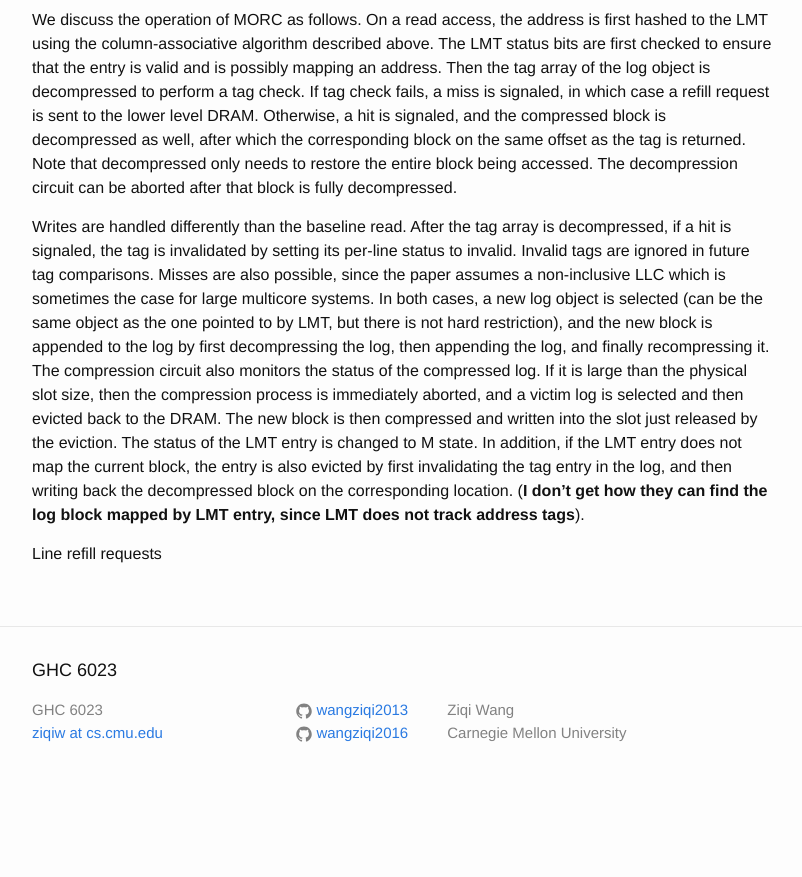
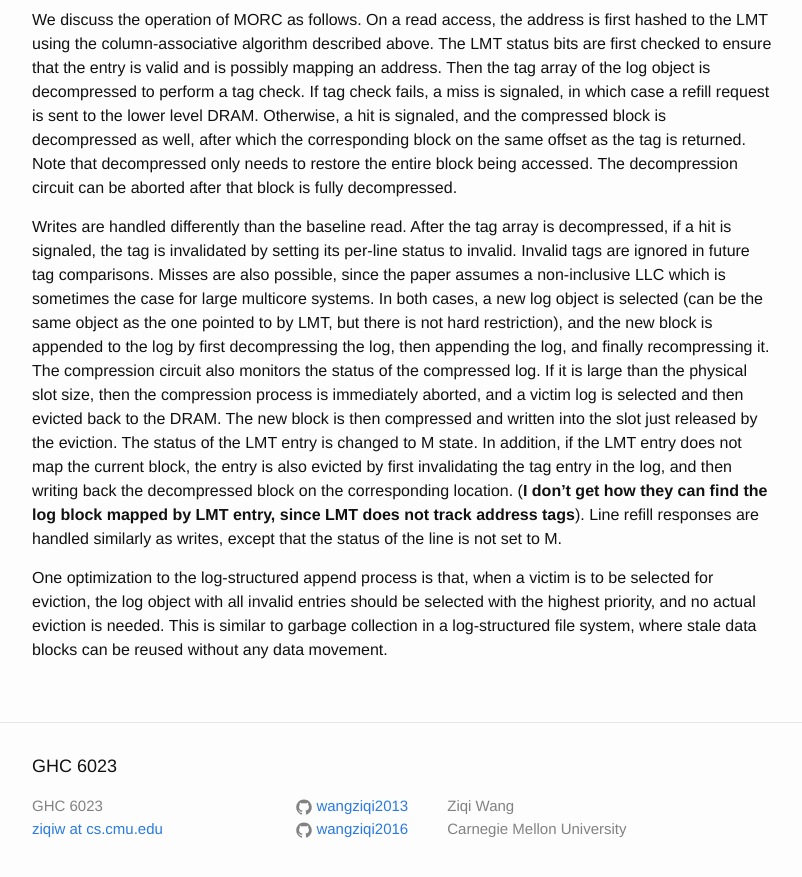
Before and after one commit to wangziqi2013/wangziqi2013.github.io, a Jekyll site: the page built from _posts/2020-06-28-morc.markdown, in a window 1280 px wide and 900 px high, scrolled down 2299 px. Shown: the top 877 px of the window, without its empty margins (238-1040 px from the left). Built offline with Jekyll 4.4.1, drawn with Linux system fonts in a browser that asks for light colours; before the commit the page ends 3103 px from its top, so only the background shows below that.

Commit message:
Adding GC

```diff
--- a/_posts/2020-06-28-morc.markdown
+++ b/_posts/2020-06-28-morc.markdown
@@ -107,5 +107,9 @@ The status of the LMT entry is changed to M state. In addition, if the LMT entry
 entry is also evicted by first invalidating the tag entry in the log, and then writing back the decompressed block
 on the corresponding location. (**I don't get how they can find the log block mapped by LMT entry, since LMT does not
 track address tags**).
+Line refill responses are handled similarly as writes, except that the status of the line is not set to M.
 
-Line refill requests
+One optimization to the log-structured append process is that, when a victim is to be selected for eviction, the
+log object with all invalid entries should be selected with the highest priority, and no actual eviction is needed.
+This is similar to garbage collection in a log-structured file system, where stale data blocks can be reused without
+any data movement.
```
